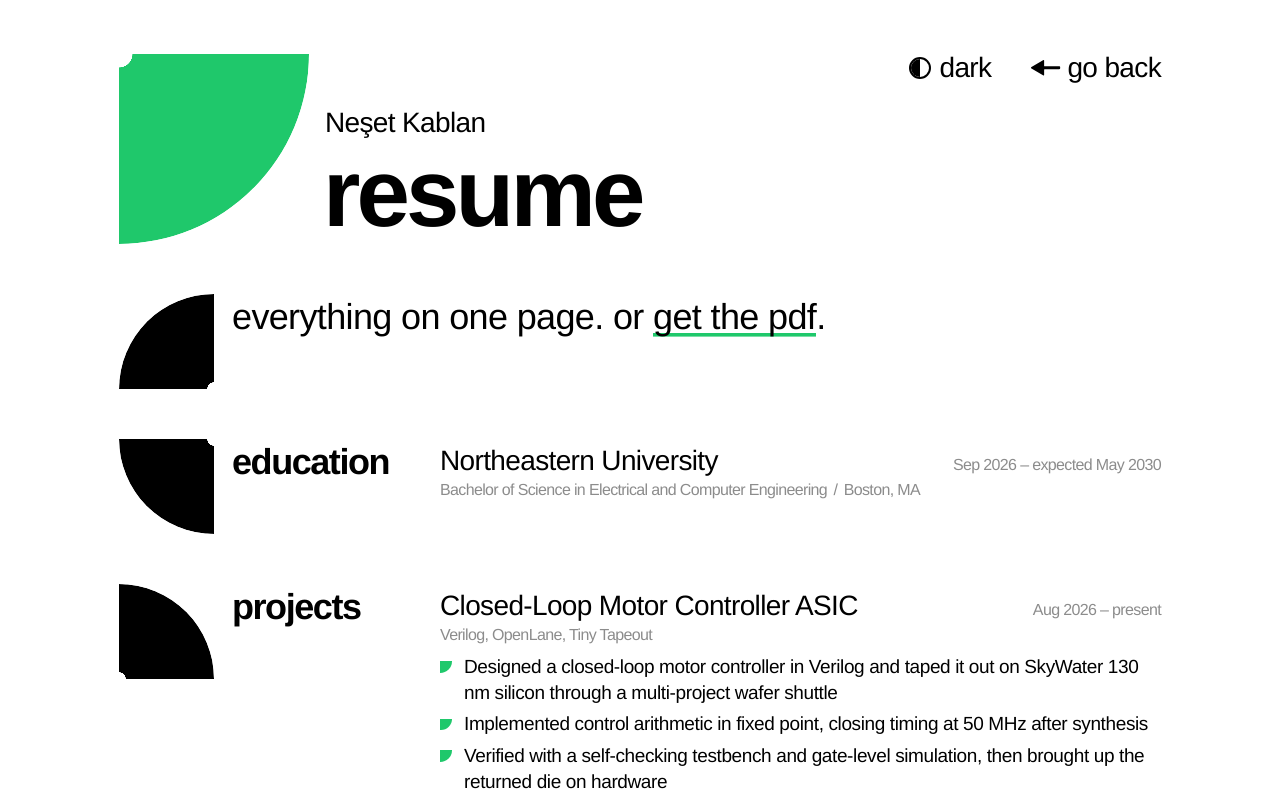
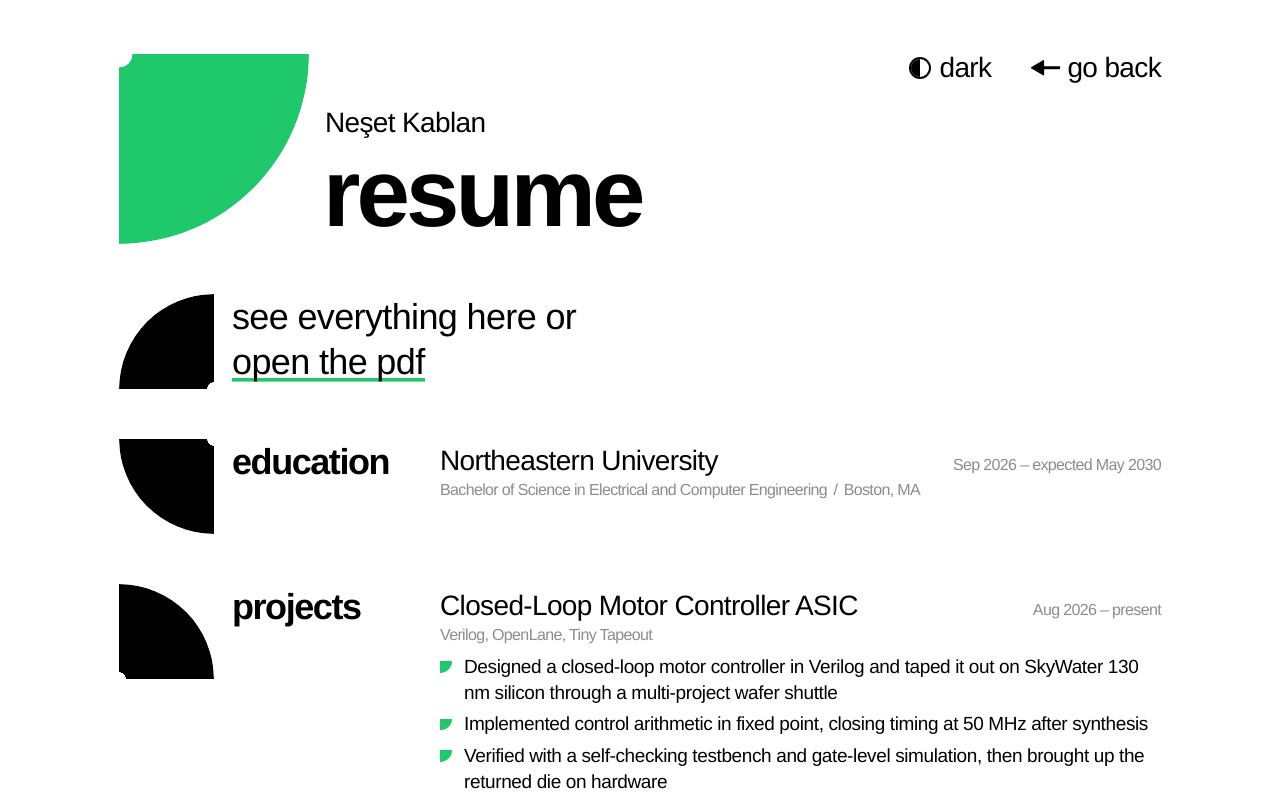
Before and after one commit to nesetkab/nesetk, a SvelteKit app: page /resume in a window 1280 px wide. Shown: the top 800 px of the page. Built offline with nearby package versions, Linux system fonts and the light colour scheme.

Commit message:
reword resume intro

```diff
--- a/src/routes/resume/+page.svelte
+++ b/src/routes/resume/+page.svelte
@@ -31,8 +31,8 @@
 
 	<Row rot={180} hover="wobble" delay={150}>
 		<p class="about rise" style:--d="300ms">
-			everything on one page. or
-			<a class="download" href="/resume.pdf" target="_blank" rel="noopener">get the pdf</a>.
+			see everything here or<br />
+			<a class="download" href="/resume.pdf" target="_blank" rel="noopener">open the pdf</a>
 		</p>
 	</Row>
 
```
